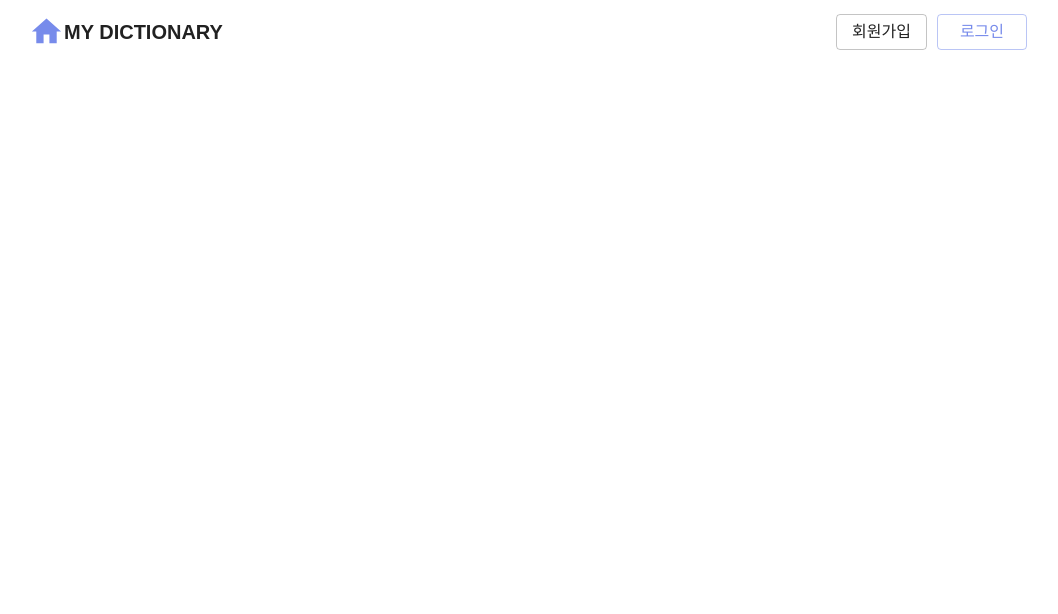
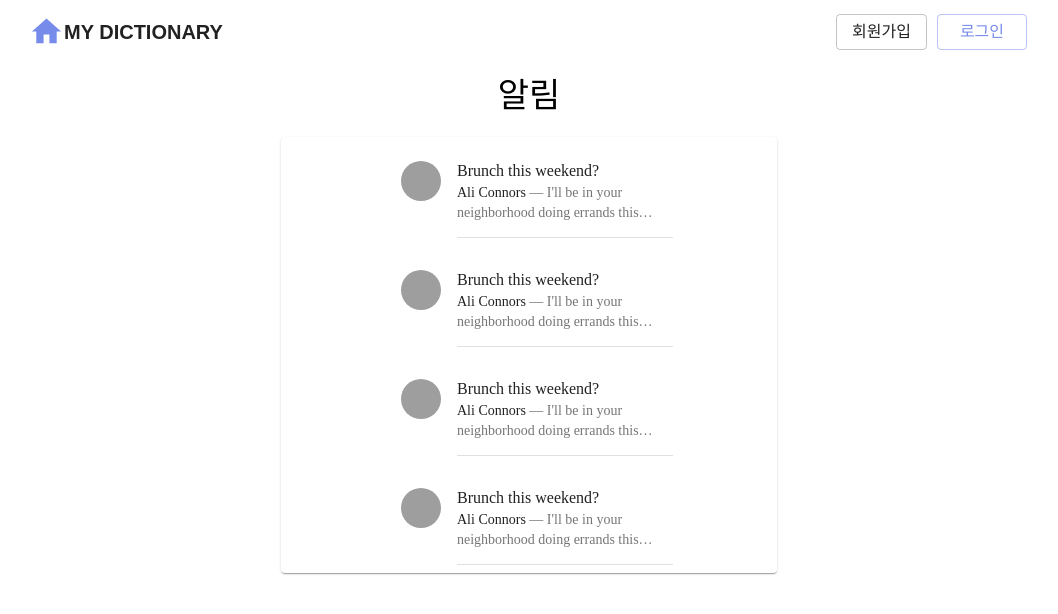
Before and after one commit to heesungjang/sparta-magazine-react, a React (Create React App) app in the folder sparta-magazine-react/: page /noti in a window 1280 px wide. Shown: the top 614 px of the page, without its empty margins (111-1169 px from the left). Built offline with nearby package versions, Linux system fonts and the light colour scheme; grey boxes are pictures that could not be loaded.

Commit message:
20210708 - 알림 페이지 뷰 추가

```diff
--- /dev/null
+++ b/sparta-magazine-react/src/components/AlignItemsList.js
@@ -0,0 +1,56 @@
+import React from "react";
+import { makeStyles } from "@material-ui/core/styles";
+import List from "@material-ui/core/List";
+import ListItem from "@material-ui/core/ListItem";
+import Divider from "@material-ui/core/Divider";
+import ListItemText from "@material-ui/core/ListItemText";
+import ListItemAvatar from "@material-ui/core/ListItemAvatar";
+import Avatar from "@material-ui/core/Avatar";
+import Typography from "@material-ui/core/Typography";
+
+const useStyles = makeStyles((theme) => ({
+    root: {
+        width: "100%",
+        maxWidth: "36ch",
+        backgroundColor: theme.palette.background.paper,
+    },
+    inline: {
+        display: "inline",
+    },
+}));
+
+export default function AlignItemsList() {
+    const classes = useStyles();
+
+    return (
+        <List className={classes.root}>
+            <ListItem alignItems="flex-start">
+                <ListItemAvatar>
+                    <Avatar
+                        alt="Remy Sharp"
+                        src="/static/images/avatar/1.jpg"
+                    />
+                </ListItemAvatar>
+                <ListItemText
+                    primary="Brunch this weekend?"
+                    secondary={
+                        <React.Fragment>
+                            <Typography
+                                component="span"
+                                variant="body2"
+                                className={classes.inline}
+                                color="textPrimary"
+                            >
+                                Ali Connors
+                            </Typography>
+                            {
+                                " — I'll be in your neighborhood doing errands this…"
+                            }
+                        </React.Fragment>
+                    }
+                />
+            </ListItem>
+            <Divider variant="inset" component="li" />
+        </List>
+    );
+}
--- a/sparta-magazine-react/src/components/Header.js
+++ b/sparta-magazine-react/src/components/Header.js
@@ -8,6 +8,7 @@ import { actionCreators as userActions } from "../redux/modules/user";
 import styled from "styled-components";
 import HomeIcon from "@material-ui/icons/Home";
 import { Grid, Typography, Button } from "@material-ui/core";
+import NotiBadge from "./NotiBadge";
 
 const ButtonContainer = styled.div`
     display: flex;
@@ -43,6 +44,11 @@ const Header = React.memo((props) => {
                     {/* <Grid xs={3}></Grid> */}
                     <Grid item={true} xs={6}>
                         <ButtonContainer>
+                            <NotiBadge
+                                _onClick={() => {
+                                    history.push("/noti");
+                                }}
+                            />
                             <Button
                                 variant="outlined"
                                 color="secondary"
--- /dev/null
+++ b/sparta-magazine-react/src/components/NotiBadge.js
@@ -0,0 +1,31 @@
+import React from "react";
+
+import { Notifications } from "@material-ui/icons";
+import { Badge } from "@material-ui/core";
+
+const NotiBadge = (props) => {
+    const [is_read, setIsRead] = React.useState(true);
+
+    const notiCheck = () => {
+        props._onClick();
+    };
+
+    return (
+        <React.Fragment>
+            <Badge
+                invisible={is_read}
+                color="secondary"
+                onClick={notiCheck}
+                variant="dot"
+            >
+                <Notifications />
+            </Badge>
+        </React.Fragment>
+    );
+};
+
+NotiBadge.defaultProps = {
+    _onClick: () => {},
+};
+
+export default NotiBadge;
--- a/sparta-magazine-react/src/components/Post.js
+++ b/sparta-magazine-react/src/components/Post.js
@@ -2,6 +2,7 @@ import React from "react";
 import { history } from "../redux/configureStore";
 import { useDispatch } from "react-redux";
 import FavoriteIcon from "@material-ui/icons/Favorite";
+import FavoriteBorderIcon from "@material-ui/icons/FavoriteBorder";
 
 import { actionCreators as postActions } from "../redux/modules/post";
 import {
@@ -15,6 +16,7 @@ import {
     CardContent,
     IconButton,
     Container,
+    Paper,
 } from "@material-ui/core";
 
 import { makeStyles } from "@material-ui/core/styles";
@@ -98,11 +100,13 @@ const Post = React.memo((props) => {
                         title={props.user_info.user_name}
                         subheader={props.insert_dt}
                     />
+
                     <CardMedia
                         className={classes.media}
                         image={props.image_url}
                         // title="Paella dish"
                     />
+
                     <CardContent>
                         <Typography
                             variant="body2"
--- a/sparta-magazine-react/src/pages/Login.js
+++ b/sparta-magazine-react/src/pages/Login.js
@@ -49,6 +49,11 @@ const Login = (props) => {
                 <LayoutContainer>
                     <Grid item={true} xs={12}>
                         <TextField
+                            onKeyPress={(e) => {
+                                if (e.key === "Enter") {
+                                    login();
+                                }
+                            }}
                             id="standard-full-width"
                             value={id}
                             onChange={(e) => {
@@ -67,6 +72,11 @@ const Login = (props) => {
                     </Grid>
                     <Grid item={true} xs={12}>
                         <TextField
+                            onKeyPress={(e) => {
+                                if (e.key === "Enter") {
+                                    login();
+                                }
+                            }}
                             type="password"
                             id="standard-full-width"
                             value={pwd}
@@ -92,6 +102,7 @@ const Login = (props) => {
                             variant="contained"
                             color="primary"
                             fullWidth
+                            disabled={id === "" || pwd === "" ? true : false}
                         >
                             로그인하기
                         </Button>
--- /dev/null
+++ b/sparta-magazine-react/src/pages/Notification.js
@@ -0,0 +1,85 @@
+import React from "react";
+import { Grid, Container, Typography, Paper } from "@material-ui/core";
+
+import AlignItemsList from "../components/AlignItemsList";
+
+const Notification = (props) => {
+    let noti = [
+        { user_name: "mean0", post_id: "post1" },
+        { user_name: "mean0", post_id: "post2" },
+        { user_name: "mean0", post_id: "post3" },
+        { user_name: "mean0", post_id: "post4" },
+    ];
+
+    return (
+        <React.Fragment>
+            <Container style={{ height: "80vh" }}>
+                <Grid
+                    item={true}
+                    xs={12}
+                    style={{
+                        display: "flex",
+                        justifyContent: "center",
+                        marginTop: "20px",
+                    }}
+                >
+                    <Typography variant="h4">알림</Typography>
+                </Grid>
+                <Grid
+                    item={true}
+                    xs={12}
+                    style={{
+                        display: "flex",
+                        justifyContent: "center",
+                        marginTop: "20px",
+                    }}
+                >
+                    <Paper style={{ width: "50%" }}>
+                        <Grid
+                            item={true}
+                            xs={12}
+                            style={{
+                                display: "flex",
+                                justifyContent: "center",
+                            }}
+                        >
+                            <AlignItemsList></AlignItemsList>
+                        </Grid>
+                        <Grid
+                            item={true}
+                            xs={12}
+                            style={{
+                                display: "flex",
+                                justifyContent: "center",
+                            }}
+                        >
+                            <AlignItemsList></AlignItemsList>
+                        </Grid>
+                        <Grid
+                            item={true}
+                            xs={12}
+                            style={{
+                                display: "flex",
+                                justifyContent: "center",
+                            }}
+                        >
+                            <AlignItemsList></AlignItemsList>
+                        </Grid>
+                        <Grid
+                            item={true}
+                            xs={12}
+                            style={{
+                                display: "flex",
+                                justifyContent: "center",
+                            }}
+                        >
+                            <AlignItemsList></AlignItemsList>
+                        </Grid>
+                    </Paper>
+                </Grid>
+            </Container>
+        </React.Fragment>
+    );
+};
+
+export default Notification;
--- a/sparta-magazine-react/src/shared/App.js
+++ b/sparta-magazine-react/src/shared/App.js
@@ -8,6 +8,7 @@ import Header from "../components/Header";
 import PostList from "../pages/PostList";
 import PostWrite from "../pages/PostWrite";
 import PostDetail from "../pages/PostDetail";
+import Notification from "../pages/Notification";
 import LayoutContainer from "../components/LayoutContainer";
 // 머테리얼 UI
 import Paper from "@material-ui/core/Paper";
@@ -66,6 +67,11 @@ const App = (props) => {
                                     exact
                                     component={PostDetail}
                                 />
+                                <Route
+                                    path="/noti"
+                                    exact
+                                    component={Notification}
+                                />
                             </Switch>
                         </ConnectedRouter>
                     </LayoutContainer>
```
